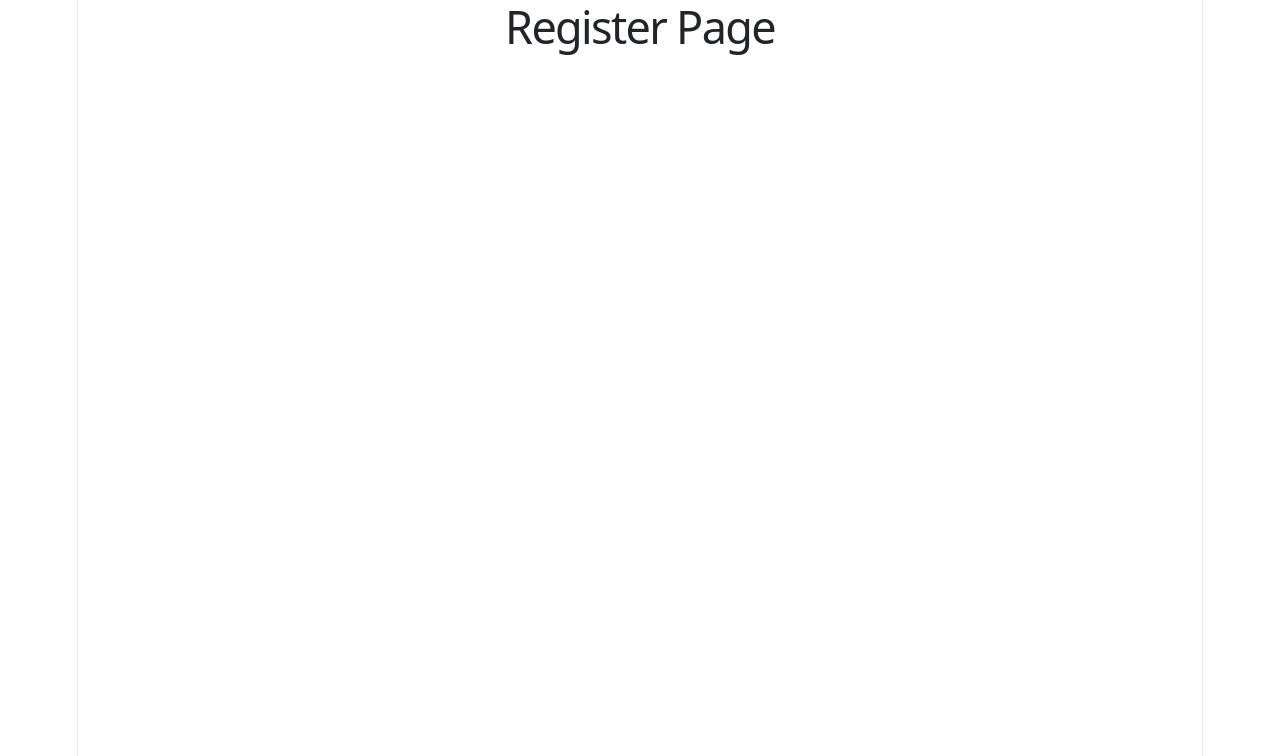
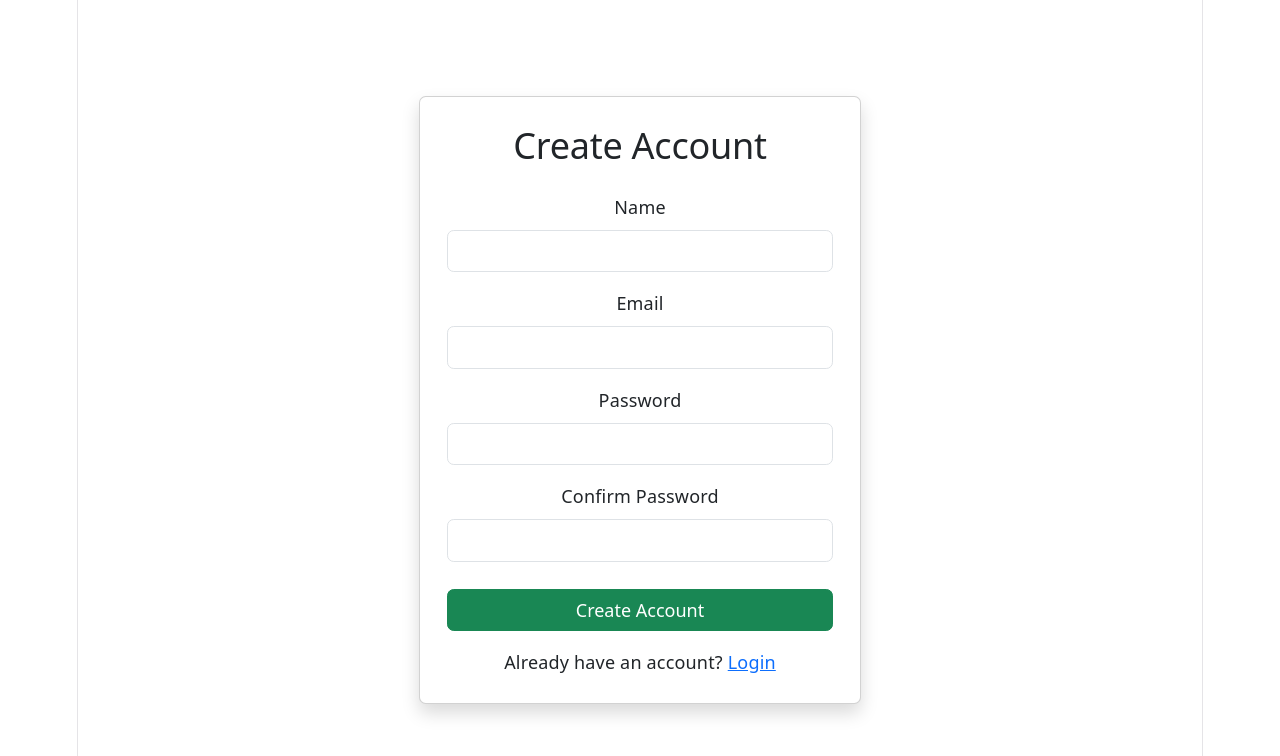
Before and after one commit to Maryam-Ashfaq10/AI-Study-Companion, a React (Vite) app in the folder client/: page /register in a window 1280 px wide. Shown: the top 756 px of the page. Built offline with nearby package versions, Linux system fonts and the light colour scheme; no server answers.

Commit message:
register form added

```diff
--- /dev/null
+++ b/client/src/features/auth/components/RegisterForm.tsx
@@ -0,0 +1,132 @@
+import { useForm } from 'react-hook-form';
+import { zodResolver } from '@hookform/resolvers/zod';
+
+import {
+  registerSchema,
+  type RegisterFormData,
+} from '../validation/auth.schema';
+
+import { useAuth } from '../hooks/useAuth';
+
+interface RegisterFormProps {
+  onSuccess?: () => void;
+}
+
+function RegisterForm({ onSuccess }: RegisterFormProps) {
+  const { register: registerUser } = useAuth();
+
+  const {
+    register,
+    handleSubmit,
+    setError,
+    formState: { errors, isSubmitting },
+  } = useForm<RegisterFormData>({
+    resolver: zodResolver(registerSchema),
+  });
+
+  const onSubmit = async (data: RegisterFormData) => {
+    try {
+      await registerUser({
+        name: data.name,
+        email: data.email,
+        password: data.password,
+      });
+
+      onSuccess?.();
+    } catch (error: any) {
+      setError('root', {
+        message:
+          error?.response?.data?.message ??
+          'Registration failed',
+      });
+    }
+  };
+
+  return (
+    <form onSubmit={handleSubmit(onSubmit)} noValidate>
+      {errors.root && (
+        <div className="alert alert-danger">
+          {errors.root.message}
+        </div>
+      )}
+
+      <div className="mb-3">
+        <label className="form-label">Name</label>
+
+        <input
+          className={`form-control ${
+            errors.name ? 'is-invalid' : ''
+          }`}
+          {...register('name')}
+        />
+
+        <div className="invalid-feedback">
+          {errors.name?.message}
+        </div>
+      </div>
+
+      <div className="mb-3">
+        <label className="form-label">Email</label>
+
+        <input
+          type="email"
+          className={`form-control ${
+            errors.email ? 'is-invalid' : ''
+          }`}
+          {...register('email')}
+        />
+
+        <div className="invalid-feedback">
+          {errors.email?.message}
+        </div>
+      </div>
+
+      <div className="mb-3">
+        <label className="form-label">Password</label>
+
+        <input
+          type="password"
+          className={`form-control ${
+            errors.password ? 'is-invalid' : ''
+          }`}
+          {...register('password')}
+        />
+
+        <div className="invalid-feedback">
+          {errors.password?.message}
+        </div>
+      </div>
+
+      <div className="mb-4">
+        <label className="form-label">
+          Confirm Password
+        </label>
+
+        <input
+          type="password"
+          className={`form-control ${
+            errors.confirmPassword
+              ? 'is-invalid'
+              : ''
+          }`}
+          {...register('confirmPassword')}
+        />
+
+        <div className="invalid-feedback">
+          {errors.confirmPassword?.message}
+        </div>
+      </div>
+
+      <button
+        className="btn btn-success w-100"
+        disabled={isSubmitting}
+      >
+        {isSubmitting
+          ? 'Creating Account...'
+          : 'Create Account'}
+      </button>
+    </form>
+  );
+}
+
+export default RegisterForm;
--- a/client/src/features/auth/pages/RegisterPage.tsx
+++ b/client/src/features/auth/pages/RegisterPage.tsx
@@ -1,5 +1,46 @@
+import { Link, Navigate, useNavigate } from 'react-router-dom';
+
+import RegisterForm from '../components/RegisterForm';
+import { useAuth } from '../hooks/useAuth';
+
 function RegisterPage() {
-  return <h1>Register Page</h1>;
+  const navigate = useNavigate();
+
+  const { isAuthenticated } = useAuth();
+
+  if (isAuthenticated) {
+    return <Navigate to="/" replace />;
+  }
+
+  return (
+    <div className="container">
+      <div
+        className="row justify-content-center align-items-center"
+        style={{ minHeight: '100vh' }}
+      >
+        <div className="col-md-5">
+          <div className="card shadow">
+            <div className="card-body p-4">
+              <h2 className="text-center mb-4">
+                Create Account
+              </h2>
+
+              <RegisterForm
+                onSuccess={() => navigate('/')}
+              />
+
+              <div className="text-center mt-3">
+                Already have an account?{' '}
+                <Link to="/login">
+                  Login
+                </Link>
+              </div>
+            </div>
+          </div>
+        </div>
+      </div>
+    </div>
+  );
 }
 
 export default RegisterPage;
```
